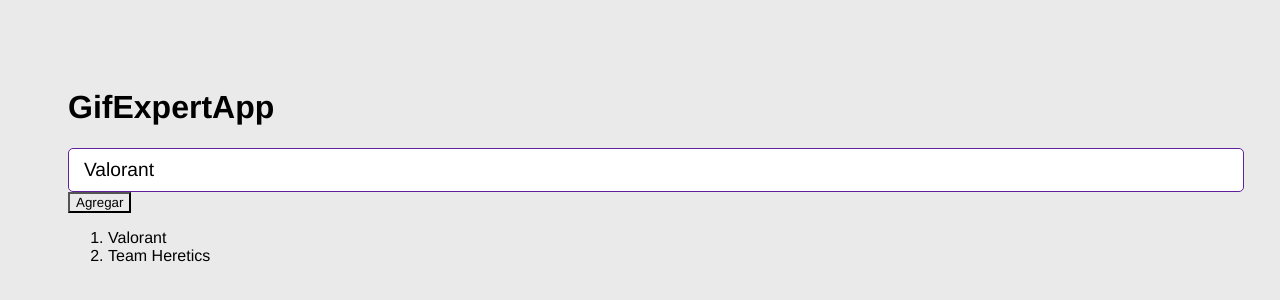
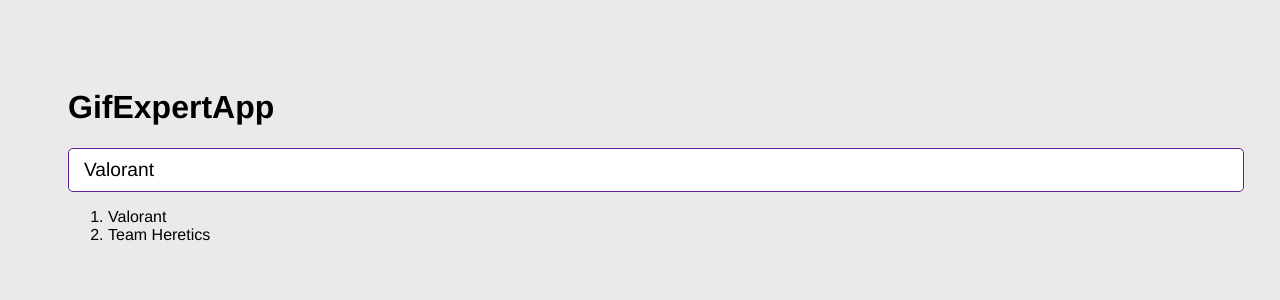
Before and after one commit to WilberthGamboa/GuiaReact, a React (Vite) app in the folder 01-GifApp/: page / in a window 1280 px wide. Shown: the top 300 px of the page. Built offline with nearby package versions, Linux system fonts and the light colour scheme.

Commit message:
evento a padre

```diff
--- a/01-GifApp/src/GifExpertApp.jsx
+++ b/01-GifApp/src/GifExpertApp.jsx
@@ -3,17 +3,18 @@
 
 export const GifExpertApp = () => {
   const [categories, setCategories] = useState(['Valorant','Team Heretics'])
-  const onAddCategory =  () =>{
-    setCategories(['Valorant',...categories]);v
+  const onAddCategory =  (newCategory) =>{
+    if(categories.includes(newCategory)) return;
+    setCategories([newCategory,...categories]);
   }
   return (
     <>
     {/* título */}
     <h1>GifExpertApp</h1>
     {/* Input */}
-    <AddCategory/>
+    <AddCategory onNewCategory={onAddCategory} />
     {/* Listado de gif */}
-    <button onClick={onAddCategory}> Agregar </button>
+
     <ol>
       {categories.map(category =>{
         return <li key={category}>{category}</li>
--- a/01-GifApp/src/components/AddCategory.jsx
+++ b/01-GifApp/src/components/AddCategory.jsx
@@ -1,15 +1,21 @@
 import React, { useState } from 'react'
 
-export const AddCategory = () => {
+export const AddCategory = ({onNewCategory}) => {
+  /*Definimos el useState del inputValue, recordemos que
+  react funciona con estados así que si queremos modificar
+  el estado de un componente debemos manejarlo con el useState*/
   const [inputValue, setinputValue] = useState("Valorant");
   const onInputChange = ({target}) =>{
     setinputValue(target.value);
   }
   const onSubmit = (e) =>{
     e.preventDefault();
-    console.log(inputValue);
+    if(inputValue.trim().length<=1) return;
+    onNewCategory(inputValue.trim());
+    setinputValue('');
   }
 
+  //Input donde escribimos para agregar a la lista
   return (
     <form onSubmit={onSubmit} >
    <input onChange={onInputChange}
```
Also changed, not shown: 1 other file (tests, documents, lock files or other folders).
